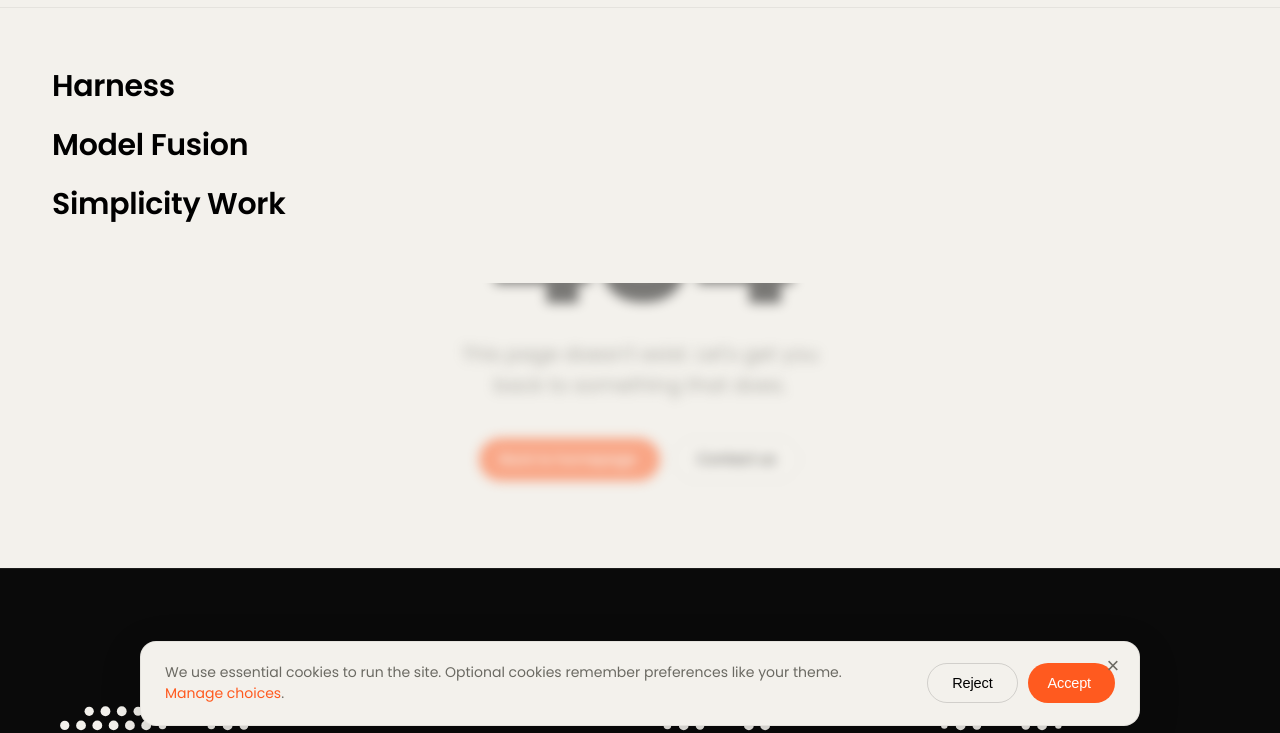
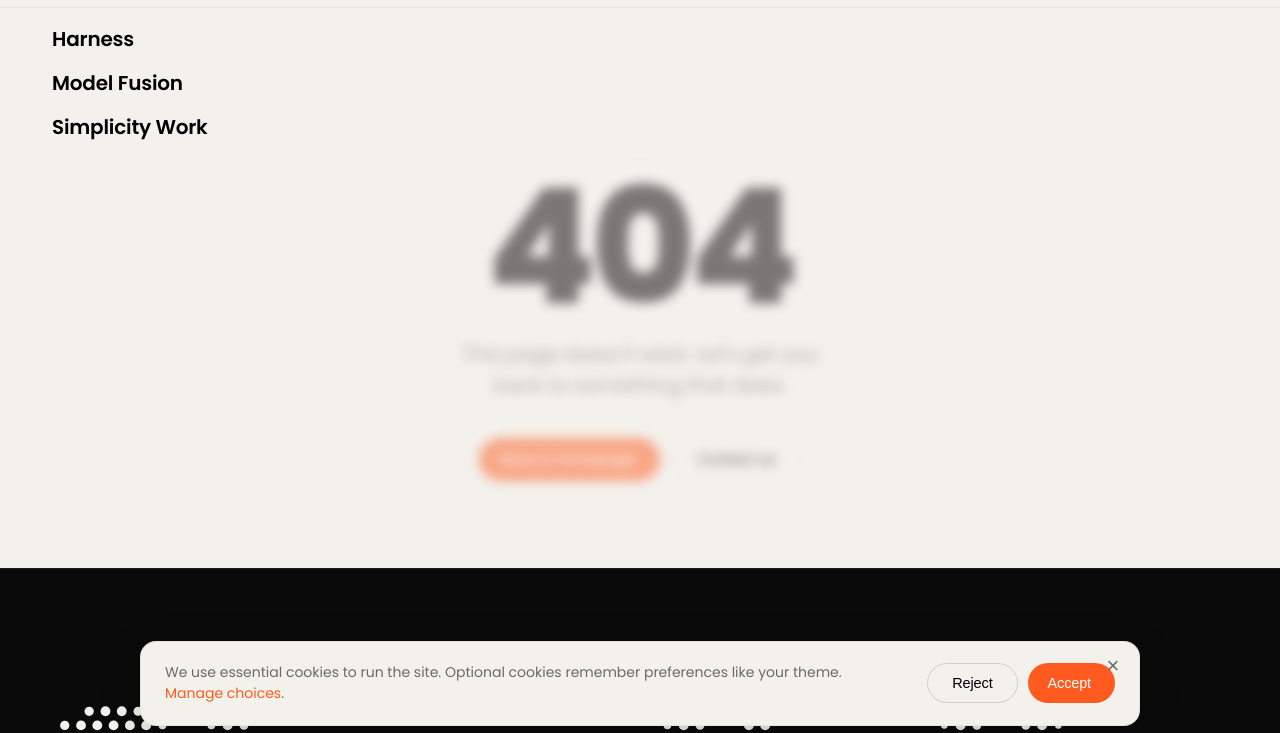
Before and after one commit to cofelixsmos-prog/simplicity, a website: page 404.html in a window 1280 px wide. Both pictures are taken after a click on the button "Products". Shown: the part 58-791 px from the top of the page. Drawn offline with Linux system fonts and the light colour scheme.

Commit message:
desktop visual patches

```diff
--- a/style.css
+++ b/style.css
@@ -117,7 +117,7 @@
     right: 0;
     background: var(--bg);
     border-top: 1px solid var(--nav-border);
-    padding: 56px 52px;
+    padding: 16px 52px;
     display: flex;
     gap: 90px;
     opacity: 0;
@@ -170,9 +170,8 @@
   }
 
   .dropdown-links.large a {
-    font-size: 30px;
+    font-size: 20px;
     font-weight: 600;
-    letter-spacing: -0.01em;
   }
 
   .dropdown-links.small {
```
